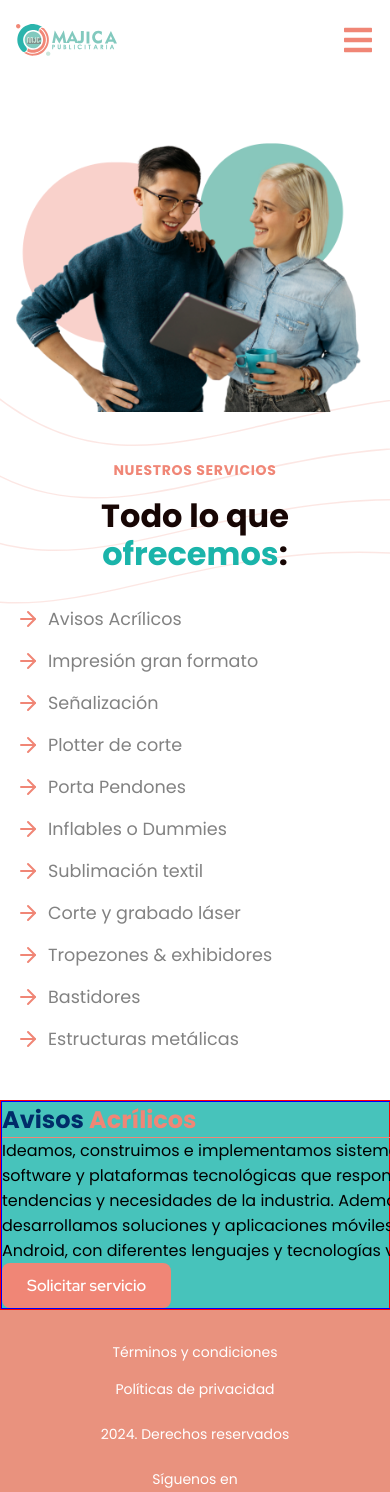
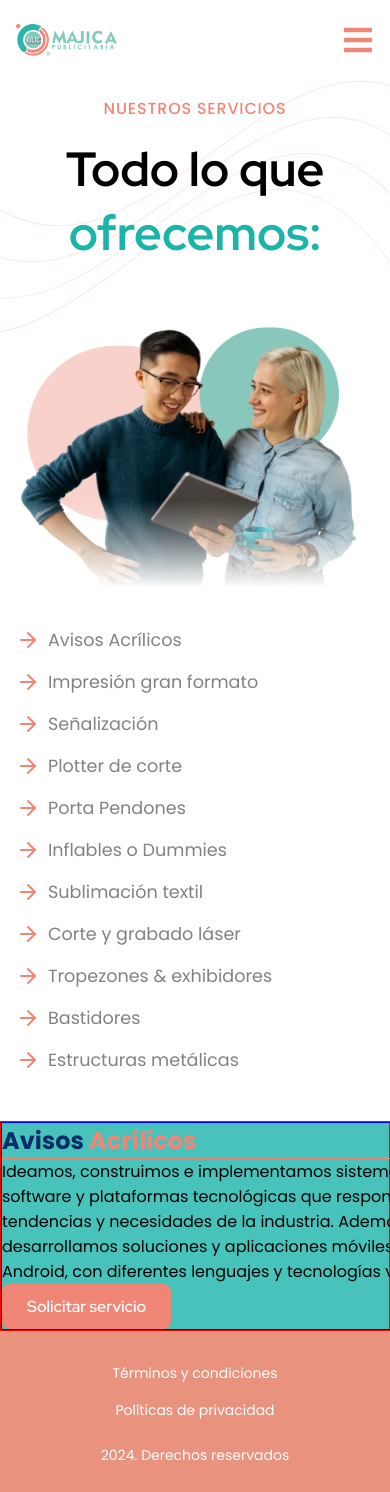
Before and after one commit to Majica2024/majica-publicitaria, a Next.js app: page /portafolio in a window 390 px wide. Shown: the top 1492 px of the page. Built offline with nearby package versions, Linux system fonts and the light colour scheme.

Commit message:
add: hero portfolio section

```diff
--- a/src/components/sections/portfolio/Hero/Hero.module.css
+++ b/src/components/sections/portfolio/Hero/Hero.module.css
@@ -1,55 +1,72 @@
 .hero {
-  padding: var(--space-lg) var(--space-base);
-  background: url("../../../../../public/assets/images/lines.svg") no-repeat
-    center center / cover;
-}
+  background: var(--bg-lines);
+  padding: var(--space-base);
 
   .container {
-  display: grid;
-  grid-template-columns: 1fr 1fr;
+    display: flex;
+    flex-direction: column;
     gap: var(--space-lg);
+
+    @media (width >= 768px) {
       align-items: center;
     }
 
+   & > .headSection {
+      text-align: center;
+
+      @media (width >= 768px) {
+        display: none;
+      }
+
+      .headTitle {
+        font-weight: 700;
+        font-size: 3rem;
+        display: flex;
+        flex-direction: column;
+      }
+    }
+
+    .bodyHero {
+      display: flex;
+      flex-direction: column;
+
+      @media (width >= 768px) {
+        flex-direction: row;
+        gap: var(--space-lg);
+      }
+
       .imageWrapper {
-  position: relative;
+        & img {
           width: 100%;
           height: 100%;
+          object-fit: contain;
+          mask-image: linear-gradient(white 70%, transparent);
+        }
       }
 
-.image {
-  width: 100%;
-  height: 100%;
-  object-fit: cover;
-}
+      .servicesListHero{
+        display: flex;
+        flex-direction: column;
 
-.content {
-  padding: var(--space-lg) 0;
-}
+        & > .headSection {
+          display: none;
 
-.sectionLabel {
-  font-size: 1rem;
-  color: var(--primary);
-  text-transform: uppercase;
-  letter-spacing: 0.05em;
-  margin-bottom: var(--space-base);
+          @media (width >= 768px) {
             display: block;
           }
 
-.title {
+          .headTitle {
+            font-weight: 700;
             font-size: 3rem;
-  color: var(--text-title);
-  line-height: 1.2;
-  margin-bottom: var(--space-lg);
-
-  & > span:first-of-type {
-    display: block;
+            display: flex;
+            flex-direction: column;
+          }
         }
       }
 
-.highlight {
-  color: var(--secondary);
     }
+    .content {
+      padding: var(--space-lg) 0;
 
       .servicesList {
         list-style: none;
@@ -57,7 +74,6 @@
         display: flex;
         flex-direction: column;
         gap: 1rem;
-}
 
         .serviceItem {
           display: flex;
@@ -65,41 +81,15 @@
           gap: 0.5rem;
           color: var(--text-body);
           font-size: 1.1rem;
-}
 
           .arrow {
             color: var(--primary);
           }
-
-@media (max-width: 1024px) {
-  .title {
-    font-size: 2.5rem;
         }
       }
-
-@media (max-width: 768px) {
-  .container {
-    grid-template-columns: 1fr;
     }
-
-  .imageWrapper {
-    min-height: 300px;
-    order: -1;
-  }
-
-  .content {
-    text-align: center;
-    padding: var(--space-base) 0;
-  }
-
-  .servicesList {
-    align-items: flex-start;
-    text-align: left;
-    max-width: 400px;
-    margin: 0 auto;
-  }
-
-  .title {
-    font-size: 2rem;
+    .highlight {
+      color: var(--secondary);
     }
   }
+}
--- a/src/components/sections/portfolio/Hero/index.tsx
+++ b/src/components/sections/portfolio/Hero/index.tsx
@@ -1,5 +1,8 @@
 import { HighlightSection } from "@/components/ui/HighlightSection";
+import { redHatDisplay } from "@/utils";
+import { clsx } from "clsx";
 import { ArrowRight } from "lucide-react";
+import Image from "next/image";
 import styles from "./Hero.module.css";
 
 const services = [
@@ -20,30 +23,43 @@ export const Hero = () => {
   return (
     <section className={styles.hero}>
       <div className={styles.container}>
-        <div className={styles.imageWrapper}>
-          <img
+        <article className={styles.headSection}>
+          <HighlightSection span='Nuestros servicios' />
+          <h3 className={clsx(redHatDisplay.className, styles.headTitle)}>
+            <span>Todo lo que</span>
+            <span className={styles.highlight}>ofrecemos:</span>
+          </h3>
+        </article>
+        <article className={styles.bodyHero}>
+          <picture className={styles.imageWrapper}>
+            <Image
               src='/assets/images/PortfolioHero.png'
               alt='Equipo de trabajo'
-            className={styles.image}
+              width={100}
+              height={100}
+              sizes='(width > 768px) 100vw, 50vw'
             />
-        </div>
-
+          </picture>
+          <article className={styles.servicesListHero}>
+            <article className={styles.headSection}>
+              <HighlightSection span='Nuestros servicios' />
+              <h3 className={clsx(redHatDisplay.className, styles.headTitle)}>
+                <span>Todo lo que</span>
+                <span className={styles.highlight}>ofrecemos:</span>
+              </h3>
+            </article>
             <div className={styles.content}>
-          <HighlightSection span='Nuestros servicios' />
-          <h3 className={styles.title}>
-            <span>Todo lo que</span>
-            <span className={styles.highlight}>ofrecemos</span>:
-          </h3>
-
               <ul className={styles.servicesList}>
-            {services.map((service, index) => (
-              <li key={index} className={styles.serviceItem}>
+                {services.map((service) => (
+                  <li key={service} className={styles.serviceItem}>
                     <ArrowRight className={styles.arrow} />
                     <span>{service}</span>
                   </li>
                 ))}
               </ul>
             </div>
+          </article>
+        </article>
       </div>
     </section>
   );
--- a/src/components/ui/HighlightSection/HighlightSection.module.css
+++ b/src/components/ui/HighlightSection/HighlightSection.module.css
@@ -1,9 +1,9 @@
 .Highlight {
   color: var(--primary);
-  font-size: 0.875rem;
+  font-size: 1rem;
   text-transform: uppercase;
   letter-spacing: 0.05em;
   margin-bottom: var(--space-base);
-  text-align: center;
   display: block;
+  font-weight: 500;
 }
```
Also changed, not shown: src/components/sections/landing/Hero/index.tsx (+9 -1 lines). Lines whose indentation alone changed are shown as unchanged.
